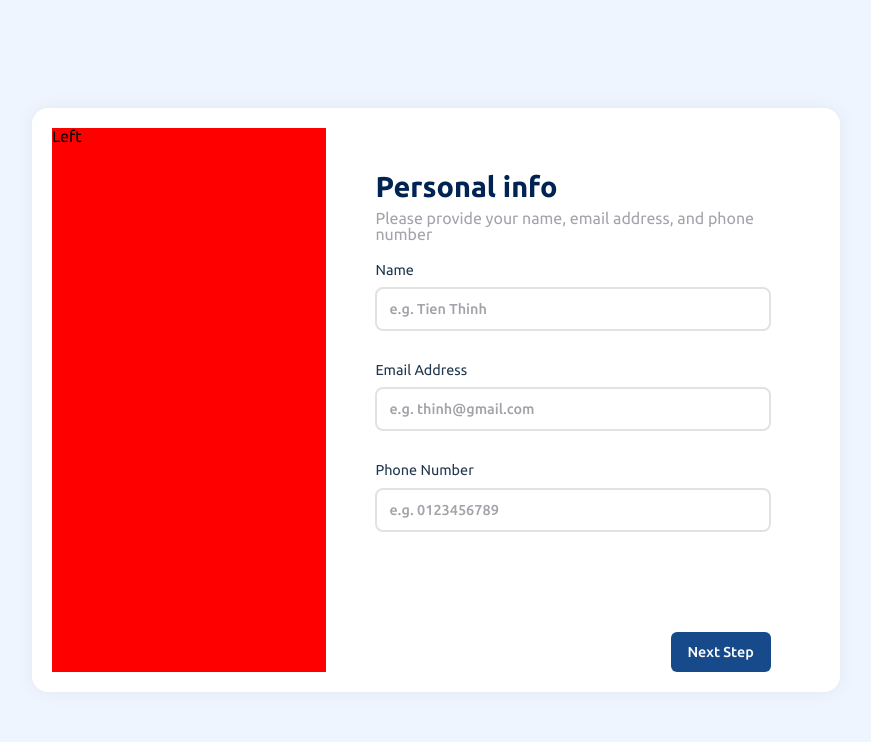
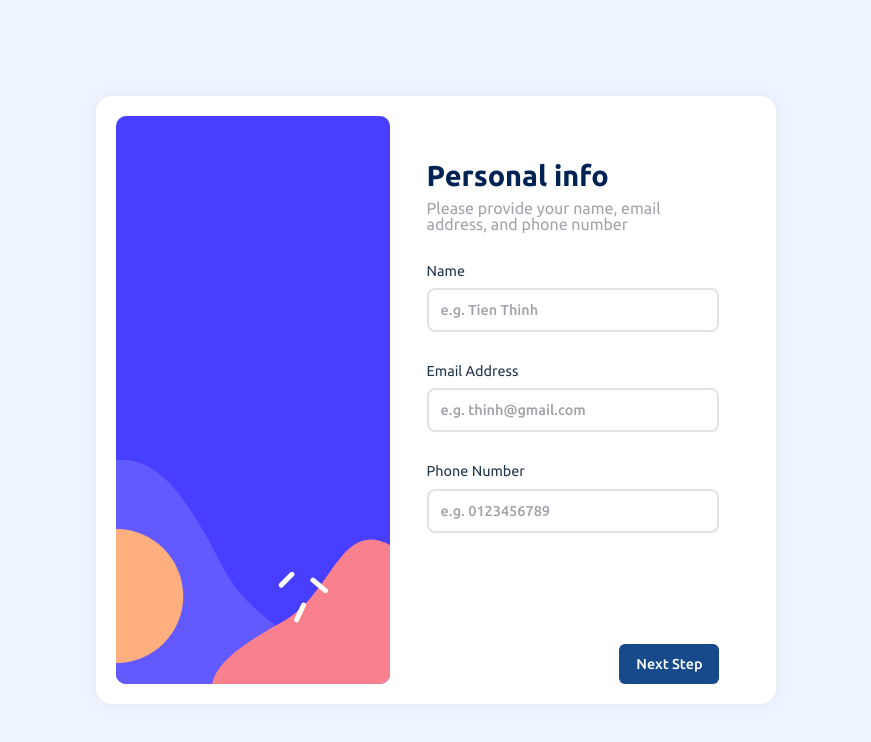
Before and after one commit to TienThinh-fe/multi-step-form, a React (Vite) app: page / in a window 1280 px wide. Shown: the top 742 px of the page, without its empty margins (204-1075 px from the left). Built offline with nearby package versions, Linux system fonts and the light colour scheme.

Commit message:
feat: background and box layout

```diff
--- /dev/null
+++ b/src/components/atoms/Background/Background.tsx
@@ -0,0 +1,5 @@
+import { ReactComponent as BackgroundSvg } from '@/assets/images/background.svg'
+
+import styled from 'styled-components'
+
+export const Background = styled(BackgroundSvg)``
--- a/src/components/atoms/index.ts
+++ b/src/components/atoms/index.ts
@@ -2,3 +2,4 @@ export * from './Button/Button'
 export * from './Title/Title'
 export * from './Subtitle/Subtitle'
 export * from './Input/Input'
+export * from './Background/Background'
--- a/src/components/templates/MainBox/MainBox.tsx
+++ b/src/components/templates/MainBox/MainBox.tsx
@@ -1,10 +1,10 @@
 import styled from 'styled-components'
 
 import { Content } from '@/components/organisms'
+import { Background } from '@/components/atoms'
 
 const Container = styled.div`
-  width: 60vw;
-  height: 68vh;
+  width: 50vw;
   background-color: #fff;
   border-radius: 16px;
   box-shadow: 0 0 16px rgba(126, 125, 125, 0.1);
@@ -23,7 +23,7 @@ const ContentContainer = styled.div`
 export const MainBox = () => {
   return (
     <Container>
-      <div style={{ backgroundColor: 'red' }}>Left</div>
+      <Background />
       <ContentContainer>
         <Content />
       </ContentContainer>
```
Also changed, not shown: src/assets/images/background.svg (renamed from src/assets/images/bg-sidebar-desktop.svg).
